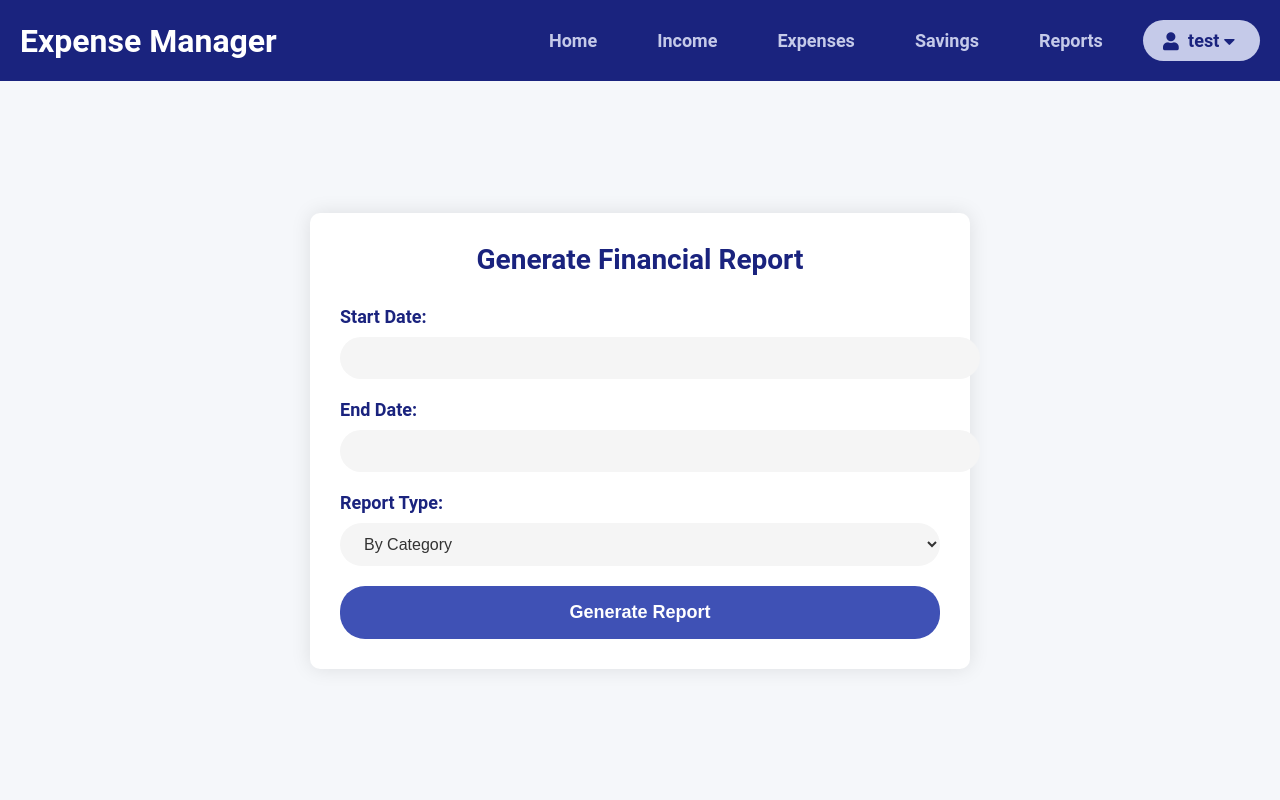
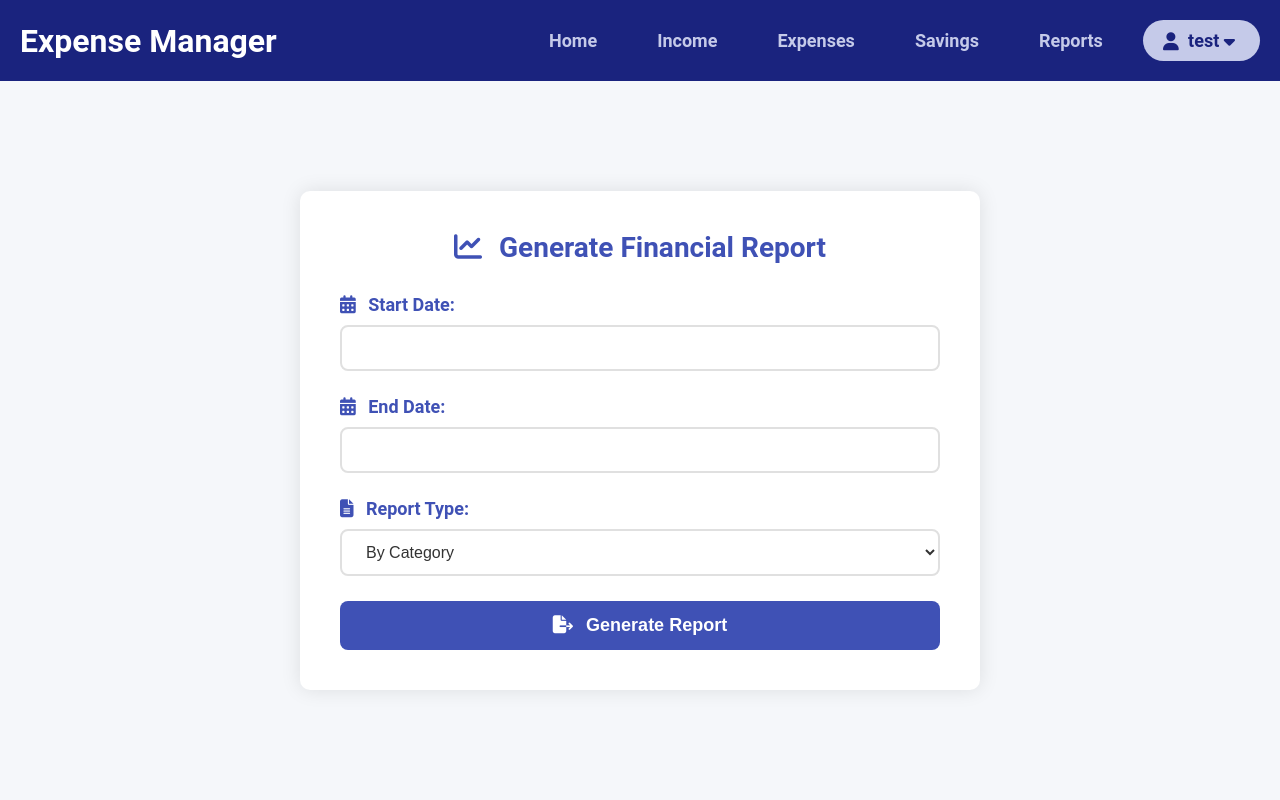
Before and after one commit to Sreeeja9866/Budgetpal, a Flask app: page /get_report in a window 1280 px wide. Run offline with Flask 3, Linux system fonts and the light colour scheme; a user stored in the database is signed in.

Commit message:
Sprint 3 code

```diff
--- a/static/get_report.css
+++ b/static/get_report.css
@@ -13,7 +13,7 @@ main {
     display: flex;
     justify-content: center;
     align-items: center;
-    padding: 20px;
+    padding: 40px 20px;
 }
 
 .container {
@@ -22,46 +22,65 @@ main {
     background-color: #fff;
     border-radius: 10px;
     box-shadow: 0 0 20px rgba(0, 0, 0, 0.1);
-    padding: 30px;
+    padding: 40px;
 }
 
 h2 {
-    color: #1a237e;
+    color: #3f51b5;
     margin-top: 0;
     margin-bottom: 30px;
     font-size: 28px;
     text-align: center;
 }
 
+h2 i {
+    margin-right: 10px;
+    color: #3f51b5;
+}
+
 .form-group {
-    margin-bottom: 20px;
+    margin-bottom: 25px;
 }
 
 label {
     font-size: 18px;
     font-weight: bold;
-    color: #1a237e;
+    color: #3f51b5;
     display: block;
     margin-bottom: 10px;
+}
+
+label i {
+    margin-right: 8px;
+    color: #3f51b5;
 }
 
 input[type="text"],
 select {
     width: 100%;
     padding: 12px 20px;
-    border: none;
-    border-radius: 25px;
-    background-color: #f5f5f5;
+    border: 2px solid #e0e0e0;
+    border-radius: 8px;
+    background-color: #ffffff;
     font-size: 16px;
     color: #333;
+    transition: border-color 0.3s, box-shadow 0.3s;
+    box-sizing: border-box;
+}
+
+input[type="text"]:focus,
+select:focus {
+    outline: none;
+    border-color: #3f51b5;
+    box-shadow: 0 0 0 3px rgba(63, 81, 181, 0.2);
 }
 
 button {
     background-color: #3f51b5;
     color: white;
-    padding: 16px 20px;
+    padding: 14px 20px;
     border: none;
-    border-radius: 25px;
+    border-radius: 8px;
     cursor: pointer;
     width: 100%;
     font-size: 18px;
@@ -73,6 +92,10 @@ button:hover {
     background-color: #283593;
 }
 
+button i {
+    margin-right: 8px;
+}
+
 .flatpickr-calendar {
     box-shadow: 0 0 20px rgba(0, 0, 0, 0.1);
     border-radius: 10px;
@@ -80,7 +103,28 @@ button:hover {
 }
 
 .flatpickr-day.selected,
+.flatpickr-day.selected:focus,
 .flatpickr-day.selected:hover {
     background-color: #3f51b5;
     border-color: #3f51b5;
 }
+
+@media (max-width: 600px) {
+    .container {
+        padding: 30px;
+    }
+
+    h2 {
+        font-size: 24px;
+    }
+
+    label {
+        font-size: 16px;
+    }
+
+    input[type="text"],
+    select,
+    button {
+        font-size: 16px;
+    }
+}
--- a/templates/get_report.html
+++ b/templates/get_report.html
@@ -4,44 +4,56 @@
     <meta charset="UTF-8">
     <meta name="viewport" content="width=device-width, initial-scale=1.0">
     <title>Generate Financial Report</title>
-    <link rel="stylesheet" href="https://cdnjs.cloudflare.com/ajax/libs/font-awesome/5.15.3/css/all.min.css">
-    <link rel="stylesheet" href="https://cdnjs.cloudflare.com/ajax/libs/flatpickr/4.6.9/flatpickr.min.css">
-    <link rel="stylesheet" type="text/css" href="../static/header.css">
-    <link rel="stylesheet" type="text/css" href="../static/get_report.css">
+    <link rel="stylesheet" href="https://cdnjs.cloudflare.com/ajax/libs/font-awesome/6.4.0/css/all.min.css">
+    <link rel="stylesheet" href="https://cdnjs.cloudflare.com/ajax/libs/flatpickr/4.6.13/flatpickr.min.css">
+    <link rel="stylesheet" href="../static/header.css">
+    <link rel="stylesheet" href="../static/get_report.css">
 </head>
 <body>
     {% include "header.html" %}
-    <main>
+
+    <main role="main">
         <div class="container">
-            <h2>Generate Financial Report</h2>
-            <form action="{{ url_for('get_report') }}" method="POST">
+            <h2><i class="fas fa-chart-line"></i> Generate Financial Report</h2>
+            <form action="{{ url_for('get_report') }}" method="post">
                 <div class="form-group">
-                    <label for="start_date">Start Date:</label>
+                    <label for="start_date">
+                        <i class="fas fa-calendar-alt"></i> Start Date:
+                    </label>
                     <input type="text" id="start_date" name="start_date" required>
                 </div>
                 <div class="form-group">
-                    <label for="end_date">End Date:</label>
+                    <label for="end_date">
+                        <i class="fas fa-calendar-alt"></i> End Date:
+                    </label>
                     <input type="text" id="end_date" name="end_date" required>
                 </div>
                 <div class="form-group">
-                    <label for="report_type">Report Type:</label>
+                    <label for="report_type">
+                        <i class="fas fa-file-alt"></i> Report Type:
+                    </label>
                     <select id="report_type" name="report_type" required>
                         <option value="category">By Category</option>
                         <option value="frequency">By Frequency</option>
                         <option value="custom">Custom</option>
                     </select>
                 </div>
-                <button type="submit">Generate Report</button>
+                <button type="submit">
+                    <i class="fas fa-file-export"></i> Generate Report
+                </button>
             </form>
         </div>
     </main>
-    <script src="https://cdnjs.cloudflare.com/ajax/libs/flatpickr/4.6.9/flatpickr.min.js"></script>
+
+    <script src="https://cdnjs.cloudflare.com/ajax/libs/flatpickr/4.6.13/flatpickr.min.js"></script>
     <script>
         flatpickr("#start_date", {
             dateFormat: "Y-m-d",
+            maxDate: "today"
         });
         flatpickr("#end_date", {
             dateFormat: "Y-m-d",
+            maxDate: "today"
         });
     </script>
 </body>
--- a/templates/homepage.html
+++ b/templates/homepage.html
@@ -19,12 +19,12 @@
             <section>
                 <h2>Budget Management</h2>
                 <p>Create and manage budgets to take control of your finances. Set spending limits for different categories and track your progress towards your financial goals.</p>
-                <a href="" class="button">Manage Budgets</a>
+                <a href="{{ url_for('budget_management') }}" class="button">Manage Budgets</a>
             </section>
             <section>
                 <h2>Expense Insights</h2>
                 <p>Gain valuable insights into your spending patterns. Analyze your expenses, identify areas for optimization, and make informed financial decisions.</p>
-                <a href="" class="button">View Insights</a>
+                <a href="{{ url_for('get_report') }}" class="button">View Insights</a>
             </section>
             </div>
             </div>
```
